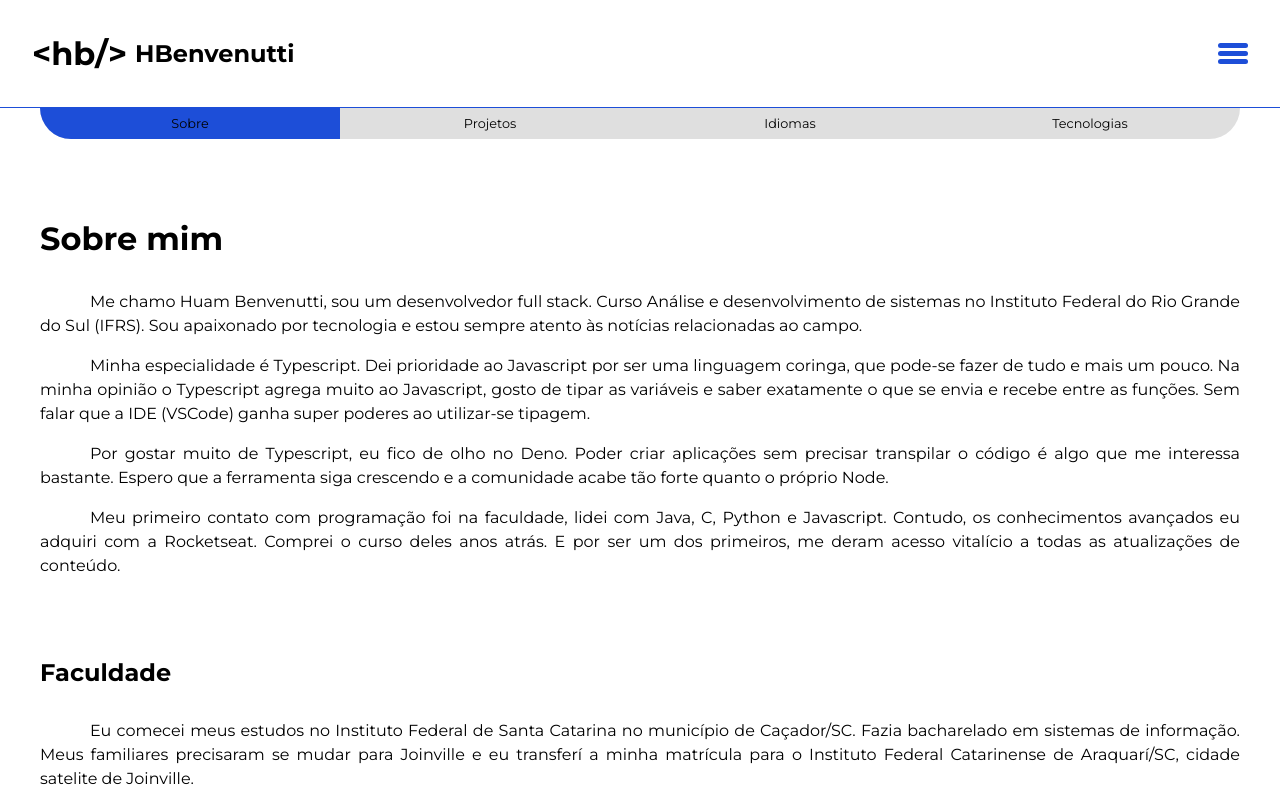
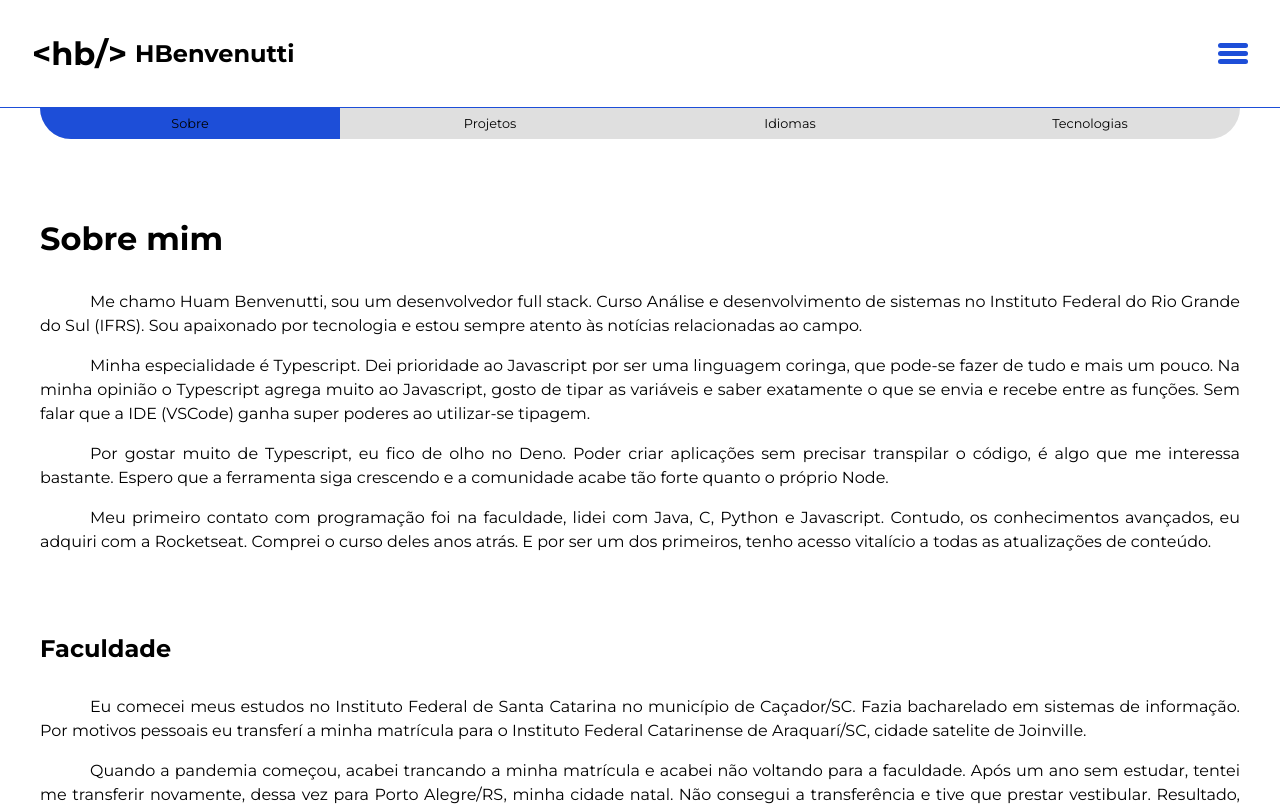
Before and after one commit to hbenvenutti/Site-Pessoal, a React (Vite) app: page / in a window 1280 px wide. Shown: the top 806 px of the page. Built offline with nearby package versions, Linux system fonts and the light colour scheme.

Commit message:
feat(artigos): alteração no texto dos artigos

```diff
--- a/src/pages/about/components/about-me-article/about-me-article.tsx
+++ b/src/pages/about/components/about-me-article/about-me-article.tsx
@@ -9,28 +9,32 @@ function AboutMeArticle(): ReactElement {
         <h1>Sobre mim</h1>
         <article>
           <p>
-            Me chamo Huam Benvenutti, sou um desenvolvedor full stack. Curso Análise e
-            desenvolvimento de sistemas no Instituto Federal do Rio Grande do Sul (IFRS). Sou
-            apaixonado por tecnologia e estou sempre atento às notícias relacionadas ao campo.
+            Me chamo Huam Benvenutti, sou um desenvolvedor full stack. Curso
+            Análise e desenvolvimento de sistemas no Instituto Federal do Rio
+            Grande do Sul (IFRS). Sou apaixonado por tecnologia e estou sempre
+            atento às notícias relacionadas ao campo.
           </p>
 
           <p>
-            Minha especialidade é Typescript. Dei prioridade ao Javascript por ser uma linguagem
-            coringa, que pode-se fazer de tudo e mais um pouco. Na minha opinião o Typescript agrega
-            muito ao Javascript, gosto de tipar as variáveis e saber exatamente o que se envia e
-            recebe entre as funções. Sem falar que a IDE (VSCode) ganha super poderes ao utilizar-se
-            tipagem.
+            Minha especialidade é Typescript. Dei prioridade ao Javascript por
+            ser uma linguagem coringa, que pode-se fazer de tudo e mais um
+            pouco. Na minha opinião o Typescript agrega muito ao Javascript,
+            gosto de tipar as variáveis e saber exatamente o que se envia e
+            recebe entre as funções. Sem falar que a IDE (VSCode) ganha super
+            poderes ao utilizar-se tipagem.
           </p>
           <p>
-            Por gostar muito de Typescript, eu fico de olho no Deno. Poder criar aplicações sem
-            precisar transpilar o código é algo que me interessa bastante. Espero que a ferramenta
-            siga crescendo e a comunidade acabe tão forte quanto o próprio Node.
+            Por gostar muito de Typescript, eu fico de olho no Deno. Poder criar
+            aplicações sem precisar transpilar o código, é algo que me interessa
+            bastante. Espero que a ferramenta siga crescendo e a comunidade
+            acabe tão forte quanto o próprio Node.
           </p>
           <p>
-            Meu primeiro contato com programação foi na faculdade, lidei com Java, C, Python e
-            Javascript. Contudo, os conhecimentos avançados eu adquiri com a Rocketseat. Comprei o
-            curso deles anos atrás. E por ser um dos primeiros, me deram acesso vitalício a todas as
-            atualizações de conteúdo.
+            Meu primeiro contato com programação foi na faculdade, lidei com
+            Java, C, Python e Javascript. Contudo, os conhecimentos avançados,
+            eu adquiri com a Rocketseat. Comprei o curso deles anos atrás. E por
+            ser um dos primeiros, tenho acesso vitalício a todas as atualizações
+            de conteúdo.
           </p>
         </article>
       </div>
@@ -39,18 +43,20 @@ function AboutMeArticle(): ReactElement {
         <h2>Faculdade</h2>
         <article>
           <p>
-            Eu comecei meus estudos no Instituto Federal de Santa Catarina no município de
-            Caçador/SC. Fazia bacharelado em sistemas de informação. Meus familiares precisaram se
-            mudar para Joinville e eu transferí a minha matrícula para o Instituto Federal
-            Catarinense de Araquarí/SC, cidade satelite de Joinville.
+            Eu comecei meus estudos no Instituto Federal de Santa Catarina no
+            município de Caçador/SC. Fazia bacharelado em sistemas de
+            informação. Por motivos pessoais eu transferí a minha matrícula para
+            o Instituto Federal Catarinense de Araquarí/SC, cidade satelite de
+            Joinville.
           </p>
           <p>
-            Quando a pandemia começou, acabei trancando a minha matrícula e acabei não voltando para
-            a faculdade. Após um ano sem estudar, tentei me transferir novamente, dessa vez para
-            Porto Alegre/RS, minha cidade natal. Não consegui a transferência e tive que prestar
-            vestibular. Resultado, passei em primeiro lugar e estou cursando desde então análise e
-            desenvolvimento de sistemas no Instituto Federal do Rio Grande do Sul no câmpus
-            restinga.
+            Quando a pandemia começou, acabei trancando a minha matrícula e
+            acabei não voltando para a faculdade. Após um ano sem estudar,
+            tentei me transferir novamente, dessa vez para Porto Alegre/RS,
+            minha cidade natal. Não consegui a transferência e tive que prestar
+            vestibular. Resultado, passei em primeiro lugar e estou cursando
+            desde então análise e desenvolvimento de sistemas no Instituto
+            Federal do Rio Grande do Sul no câmpus restinga.
           </p>
         </article>
       </div>
```
